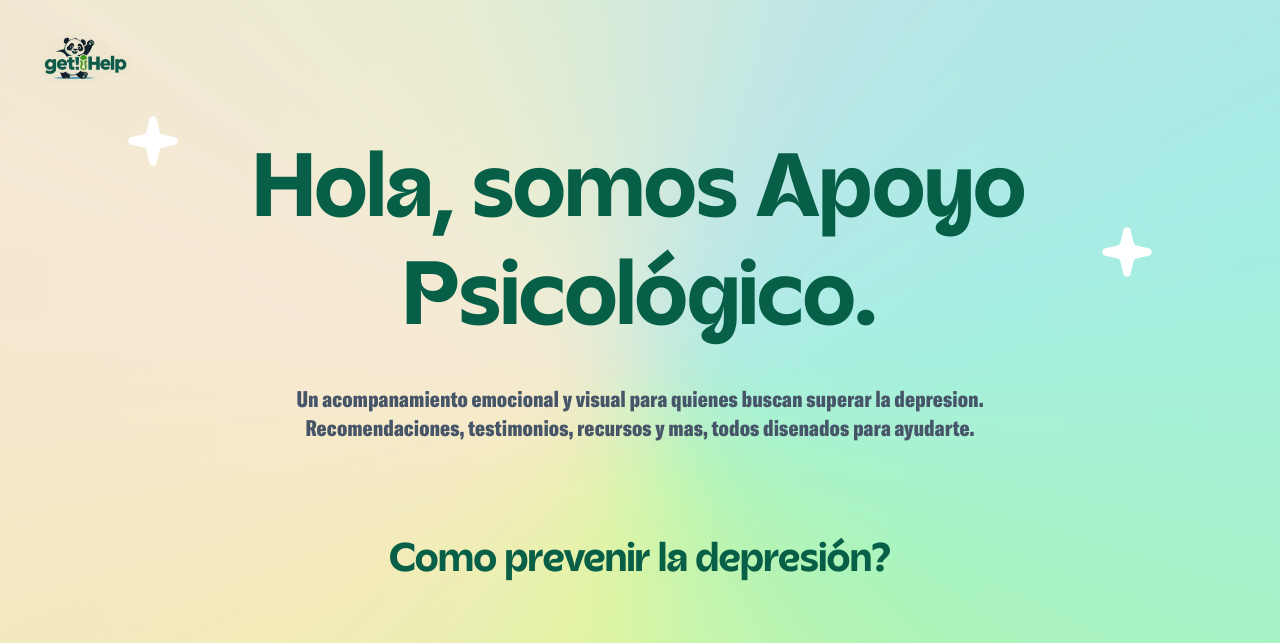
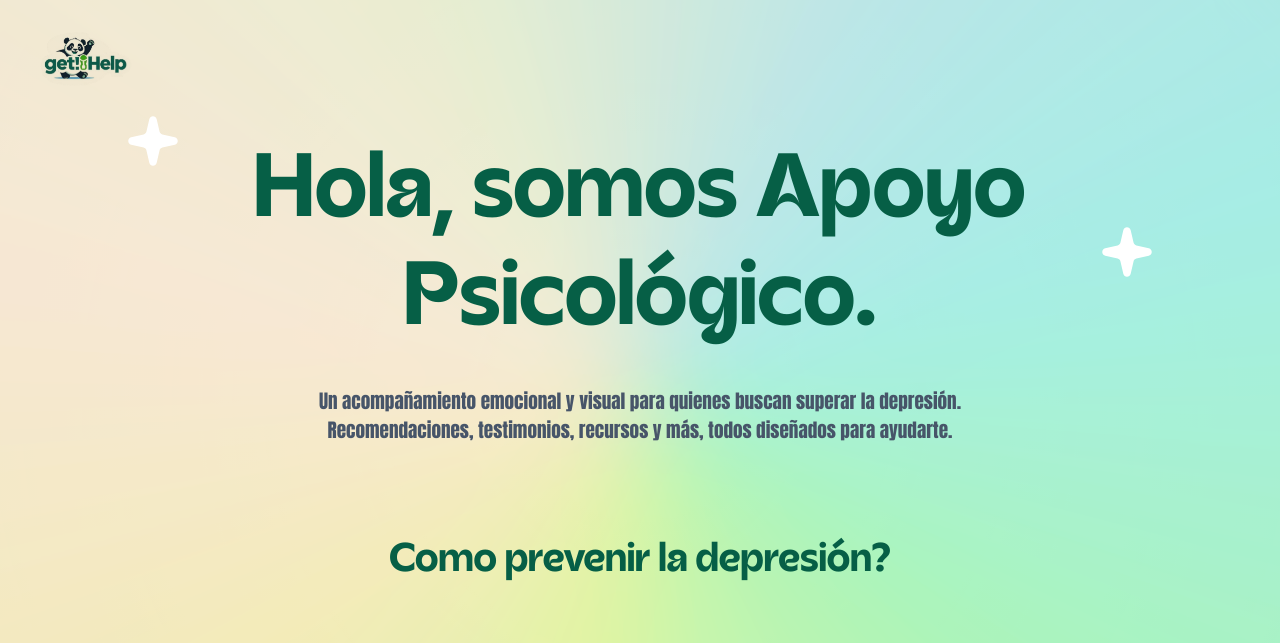
Before and after one commit to mathiasb-cloud/web-get-help, a plain HTML site: page index.html in a window 1280 px wide. Shown: the top 643 px of the page. Drawn offline with Linux system fonts and the light colour scheme.

Commit message:
Version celular

```diff
--- a/index.html
+++ b/index.html
@@ -1064,7 +1064,7 @@ footer {
     <img src="./img/logo.png" alt="Logo" class="logo" />
     <h1>Hola, somos Apoyo</h1>
     <h2>Psicológico.</h2>
-    <p style="font-size: 1.4em;">Un acompañamiento emocional y visual para quienes buscan superar la depresión. Recomendaciones, testimonios, recursos y más, todos diseñados para ayudarte.</p>
+    <p style="font-size: 1.2em; font-family:Impact, Haettenschweiler, 'Arial Narrow Bold', sans-serif;"">Un acompañamiento emocional y visual para quienes buscan superar la depresión. Recomendaciones, testimonios, recursos y más, todos diseñados para ayudarte.</p>
     <div class="star star1">
       <svg xmlns="http://www.w3.org/2000/svg" fill="none" viewBox="0 0 66 66">
         <path d="m28.1267 4.23225c1.1879-5.175299 8.5587-5.175287 9.7466.00001l3.7596 16.38014c.4287 1.8676 1.8871 3.326 3.7547 3.7547l16.3802 3.7596c5.1752 1.1879 5.1752 8.5587-.0001 9.7466l-16.3801 3.7596c-1.8676.4287-3.326 1.8871-3.7547 3.7547l-3.7596 16.3802c-1.1879 5.1752-8.5587 5.1752-9.7466-.0001l-3.7596-16.3801c-.4287-1.8676-1.8871-3.326-3.7547-3.7547l-16.38015-3.7596c-5.175299-1.1879-5.175287-8.5587.00001-9.7466l16.38014-3.7596c1.8676-.4287 3.326-1.8871 3.7547-3.7547z" fill="#fff"/>
```
